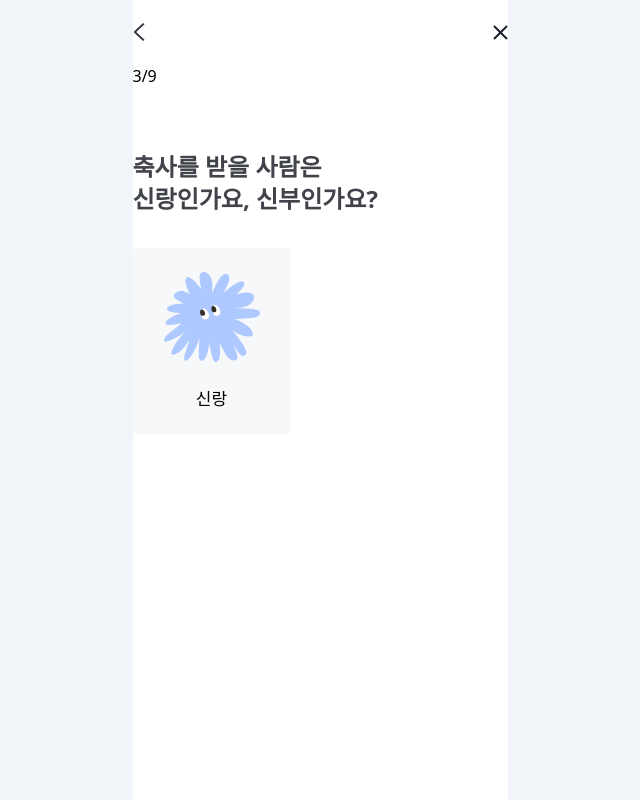
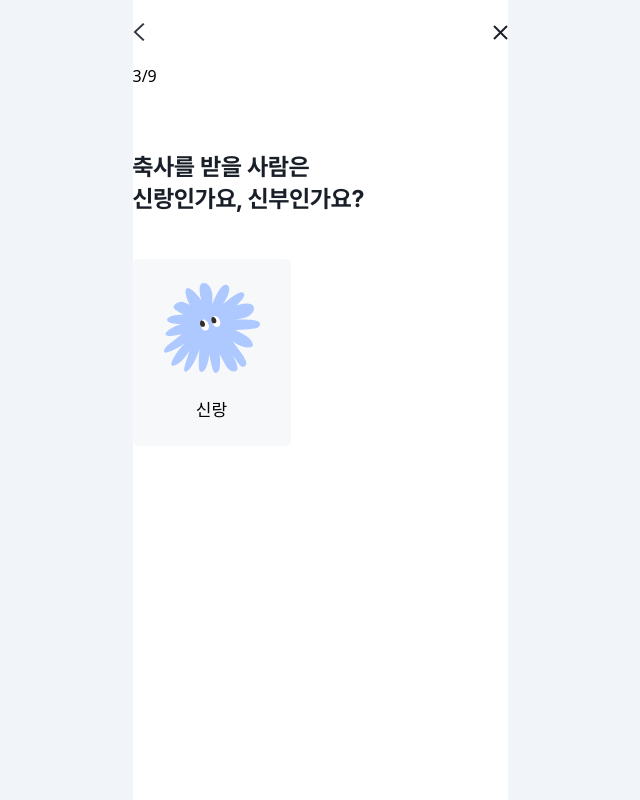
Before and after one commit to with-Bloom/bloom-react, a React (Vite) app: page /question in a window 1280 px wide. Shown: the whole page, without its empty margins (320-960 px from the left). Built offline with nearby package versions, Linux system fonts and the light colour scheme.

Commit message:
design: input, questionTitle 스타일 수정

```diff
--- a/src/components/Input/index.tsx
+++ b/src/components/Input/index.tsx
@@ -5,7 +5,7 @@ type Props = {
 const Input = ({ placeholder }: Props) => {
   return (
     <input
-      className="h-11 w-[327px] rounded-[5px] bg-gray100 p-4 text-[17px] font-medium text-gray400 placeholder-gray200 caret-indigo outline-indigo"
+      className="text-gray600 h-11 w-[327px] rounded-[5px] bg-gray100 p-4 font-Pretendard text-[17px] font-medium placeholder-gray300 caret-indigo outline-indigo"
       placeholder={placeholder}
       maxLength={10}
     ></input>
--- a/src/components/QuestionTitle/index.tsx
+++ b/src/components/QuestionTitle/index.tsx
@@ -4,8 +4,10 @@ type Props = {
 
 const QuestionTitle = ({ children }: Props) => {
   return (
-    <div className="mb-[33px] mt-[63px] w-full">
-      <span className="text-gray500 mt-[63px]	whitespace-pre-line text-2xl font-bold">{children}</span>
+    <div className="mb-11 mt-[63px] w-full">
+      <span className="text-gray700 mt-[63px] whitespace-pre-line	font-Pretendard text-2xl font-bold">
+        {children}
+      </span>
     </div>
   );
 };
```
